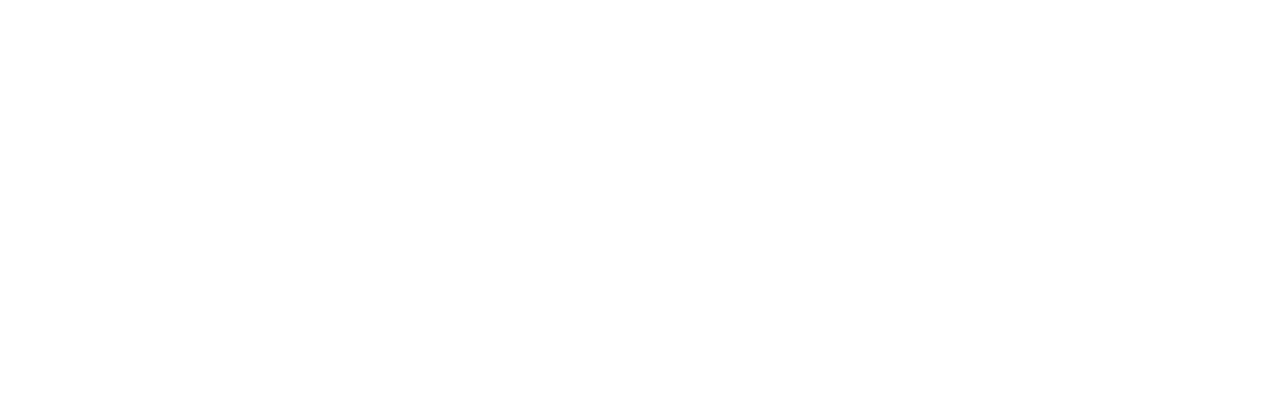
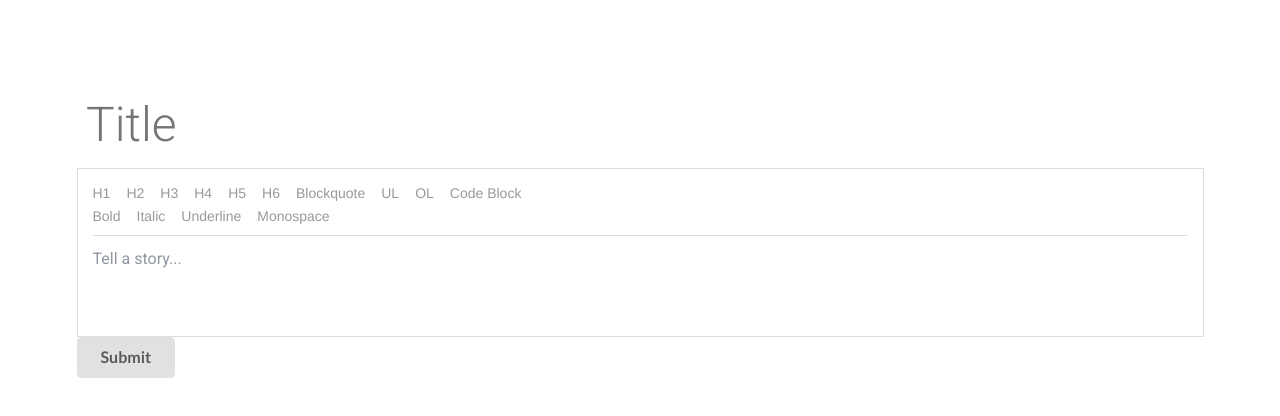
Before and after one commit to hrithiknaha/website-ap, a React app: page /blog/new in a window 1280 px wide. Built offline with nearby package versions, Linux system fonts and the light colour scheme; some packages are replaced by stand-ins of ours.

Commit message:
Add Draft.js

```diff
--- a/package.json
+++ b/package.json
@@ -6,6 +6,9 @@
 		"@testing-library/jest-dom": "^4.2.4",
 		"@testing-library/react": "^9.5.0",
 		"@testing-library/user-event": "^7.2.1",
+		"babel-polyfill": "^6.26.0",
+		"draft-js": "^0.11.7",
+		"firebase": "^7.18.0",
 		"node-sass": "^4.14.1",
 		"react": "^16.13.1",
 		"react-dom": "^16.13.1",
--- a/public/index.html
+++ b/public/index.html
@@ -9,7 +9,7 @@
 			name="description"
 			content="Web site created using create-react-app"
 		/>
-		<title>React App</title>
+		<title>Aditi Pandey</title>
 		<link
 			rel="stylesheet"
 			href="https://cdnjs.cloudflare.com/ajax/libs/semantic-ui/2.4.1/semantic.min.css"
--- /dev/null
+++ b/src/components/BlogNew.js
@@ -0,0 +1,52 @@
+import React, { useState } from 'react';
+import { projectFirestore } from '../firebase/config';
+
+import RichTextEditor from './RichTextEditor';
+
+const BlogNew = () => {
+	const [title, setTitle] = useState();
+	const [body, setBody] = useState();
+
+	const handleTitleChange = (e) => {
+		setTitle(e.target.value);
+	};
+
+	const handleBodyChange = (text) => {
+		setBody(text);
+	};
+
+	const handleSubmit = (e) => {
+		console.log('Submitting');
+		e.preventDefault();
+		projectFirestore.collection('blogs').add({
+			title,
+			body
+		});
+	};
+
+	return (
+		<div className='ui container'>
+			<form onSubmit={handleSubmit}>
+				<input
+					className='blog-new_title'
+					type='text'
+					name='title'
+					placeholder='Title'
+					onChange={handleTitleChange}
+				/>
+				{/* <textarea
+					className='blog-new_body'
+					name='body'
+					rows='10'
+					placeholder='Story goes here...'
+				></textarea> */}
+				<RichTextEditor handleBodyChange={handleBodyChange} />
+				<button class='ui button' type='submit'>
+					Submit
+				</button>
+			</form>
+		</div>
+	);
+};
+
+export default BlogNew;
--- a/src/components/Main.js
+++ b/src/components/Main.js
@@ -3,13 +3,15 @@ import { BrowserRouter, Switch, Route } from 'react-router-dom';
 
 import HomePage from './HomePage';
 import Blogs from './Blogs';
+import BlogNew from './BlogNew';
 
 const Main = () => {
 	return (
 		<BrowserRouter>
 			<Switch>
-				<Route exact path='/blogs' component={Blogs} />
+				<Route path='/blogs' component={Blogs} />
 				<Route exact path='/' component={HomePage} />
+				<Route path='/blog/new' component={BlogNew} />
 			</Switch>
 		</BrowserRouter>
 	);
--- /dev/null
+++ b/src/components/RichTextEditor.js
@@ -0,0 +1,211 @@
+import React, { Component } from 'react';
+import {
+	Editor,
+	EditorState,
+	getDefaultKeyBinding,
+	RichUtils,
+	convertToRaw
+} from 'draft-js';
+
+import 'draft-js/dist/Draft.css';
+
+class RichTextEditor extends React.Component {
+	constructor(props) {
+		super(props);
+		this.state = { editorState: EditorState.createEmpty() };
+
+		this.focus = () => this.refs.editor.focus();
+		this.onChange = (editorState) => {
+			const contentState = editorState.getCurrentContent();
+			console.log('content state', convertToRaw(contentState));
+			this.props.handleBodyChange(convertToRaw(contentState));
+			this.setState({ editorState });
+		};
+
+		this.handleKeyCommand = this._handleKeyCommand.bind(this);
+		this.mapKeyToEditorCommand = this._mapKeyToEditorCommand.bind(this);
+		this.toggleBlockType = this._toggleBlockType.bind(this);
+		this.toggleInlineStyle = this._toggleInlineStyle.bind(this);
+	}
+
+	_handleKeyCommand(command, editorState) {
+		const newState = RichUtils.handleKeyCommand(editorState, command);
+		if (newState) {
+			this.onChange(newState);
+			return true;
+		}
+		return false;
+	}
+
+	_mapKeyToEditorCommand(e) {
+		if (e.keyCode === 9 /* TAB */) {
+			const newEditorState = RichUtils.onTab(
+				e,
+				this.state.editorState,
+				4 /* maxDepth */
+			);
+			if (newEditorState !== this.state.editorState) {
+				this.onChange(newEditorState);
+			}
+			return;
+		}
+		return getDefaultKeyBinding(e);
+	}
+
+	_toggleBlockType(blockType) {
+		this.onChange(
+			RichUtils.toggleBlockType(this.state.editorState, blockType)
+		);
+	}
+
+	_toggleInlineStyle(inlineStyle) {
+		this.onChange(
+			RichUtils.toggleInlineStyle(this.state.editorState, inlineStyle)
+		);
+	}
+
+	render() {
+		const { editorState } = this.state;
+
+		// If the user changes block type before entering any text, we can
+		// either style the placeholder or hide it. Let's just hide it now.
+		let className = 'RichEditor-editor';
+		var contentState = editorState.getCurrentContent();
+		if (!contentState.hasText()) {
+			if (contentState.getBlockMap().first().getType() !== 'unstyled') {
+				className += ' RichEditor-hidePlaceholder';
+			}
+		}
+
+		return (
+			<div className='RichEditor-root'>
+				<BlockStyleControls
+					editorState={editorState}
+					onToggle={this.toggleBlockType}
+				/>
+				<InlineStyleControls
+					editorState={editorState}
+					onToggle={this.toggleInlineStyle}
+				/>
+				<div className={className} onClick={this.focus}>
+					<Editor
+						blockStyleFn={getBlockStyle}
+						customStyleMap={styleMap}
+						editorState={editorState}
+						handleKeyCommand={this.handleKeyCommand}
+						keyBindingFn={this.mapKeyToEditorCommand}
+						onChange={this.onChange}
+						placeholder='Tell a story...'
+						ref='editor'
+						spellCheck={true}
+					/>
+				</div>
+			</div>
+		);
+	}
+}
+
+// Custom overrides for "code" style.
+const styleMap = {
+	CODE: {
+		backgroundColor: 'rgba(0, 0, 0, 0.05)',
+		fontFamily: '"Inconsolata", "Menlo", "Consolas", monospace',
+		fontSize: 16,
+		padding: 2
+	}
+};
+
+function getBlockStyle(block) {
+	switch (block.getType()) {
+		case 'blockquote':
+			return 'RichEditor-blockquote';
+		default:
+			return null;
+	}
+}
+
+class StyleButton extends React.Component {
+	constructor() {
+		super();
+		this.onToggle = (e) => {
+			e.preventDefault();
+			this.props.onToggle(this.props.style);
+		};
+	}
+
+	render() {
+		let className = 'RichEditor-styleButton';
+		if (this.props.active) {
+			className += ' RichEditor-activeButton';
+		}
+
+		return (
+			<span className={className} onMouseDown={this.onToggle}>
+				{this.props.label}
+			</span>
+		);
+	}
+}
+
+const BLOCK_TYPES = [
+	{ label: 'H1', style: 'header-one' },
+	{ label: 'H2', style: 'header-two' },
+	{ label: 'H3', style: 'header-three' },
+	{ label: 'H4', style: 'header-four' },
+	{ label: 'H5', style: 'header-five' },
+	{ label: 'H6', style: 'header-six' },
+	{ label: 'Blockquote', style: 'blockquote' },
+	{ label: 'UL', style: 'unordered-list-item' },
+	{ label: 'OL', style: 'ordered-list-item' },
+	{ label: 'Code Block', style: 'code-block' }
+];
+
+const BlockStyleControls = (props) => {
+	const { editorState } = props;
+	const selection = editorState.getSelection();
+	const blockType = editorState
+		.getCurrentContent()
+		.getBlockForKey(selection.getStartKey())
+		.getType();
+
+	return (
+		<div className='RichEditor-controls'>
+			{BLOCK_TYPES.map((type) => (
+				<StyleButton
+					key={type.label}
+					active={type.style === blockType}
+					label={type.label}
+					onToggle={props.onToggle}
+					style={type.style}
+				/>
+			))}
+		</div>
+	);
+};
+
+var INLINE_STYLES = [
+	{ label: 'Bold', style: 'BOLD' },
+	{ label: 'Italic', style: 'ITALIC' },
+	{ label: 'Underline', style: 'UNDERLINE' },
+	{ label: 'Monospace', style: 'CODE' }
+];
+
+const InlineStyleControls = (props) => {
+	const currentStyle = props.editorState.getCurrentInlineStyle();
+
+	return (
+		<div className='RichEditor-controls'>
+			{INLINE_STYLES.map((type) => (
+				<StyleButton
+					key={type.label}
+					active={currentStyle.has(type.style)}
+					label={type.label}
+					onToggle={props.onToggle}
+					style={type.style}
+				/>
+			))}
+		</div>
+	);
+};
+
+export default RichTextEditor;
--- /dev/null
+++ b/src/firebase/config.js
@@ -0,0 +1,22 @@
+import * as firebase from 'firebase';
+
+import 'firebase/firestore';
+
+// Your web app's Firebase configuration
+var firebaseConfig = {
+	apiKey: 'AIzaSyAbd2KCuFE9gBgzfRLPnJxqxjIFTO6e4dU',
+	authDomain: 'website-ap-f62b6.firebaseapp.com',
+	databaseURL: 'https://website-ap-f62b6.firebaseio.com',
+	projectId: 'website-ap-f62b6',
+	storageBucket: 'website-ap-f62b6.appspot.com',
+	messagingSenderId: '140867126427',
+	appId: '1:140867126427:web:5a5b5173456df4eaa4323e',
+	measurementId: 'G-V9420TWY0T'
+};
+// Initialize Firebase
+firebase.initializeApp(firebaseConfig);
+firebase.analytics();
+
+const projectFirestore = firebase.firestore();
+
+export { projectFirestore };
--- /dev/null
+++ b/src/styles/components/_newBlog.scss
@@ -0,0 +1,30 @@
+.blog {
+	&-new {
+		&_title {
+			border: none;
+			outline: none;
+			width: 100%;
+			margin-top: 2em;
+			margin-bottom: 0.3em;
+			font-size: 3em;
+			font-weight: 100;
+			font-family: 'Roboto', sans-serif;
+			padding-left: 0.2em;
+
+			&:focus {
+				border-left: 2px solid #d4d4d5;
+			}
+		}
+
+		&_body {
+			border: none;
+			outline: none;
+			width: 100%;
+			height: 100vh;
+			padding: 0.6em;
+			font-size: 1em;
+			line-height: 1.6em;
+			font-family: 'Roboto', sans-serif;
+		}
+	}
+}
--- /dev/null
+++ b/src/styles/components/_richTextEditor.scss
@@ -0,0 +1,3 @@
+.header-one {
+	font-size: 3em;
+}
--- a/src/styles/styles.scss
+++ b/src/styles/styles.scss
@@ -1,7 +1,9 @@
 @import './vendor/reset';
 @import './vendor/fonts';
+@import './vendor/_richTextEditor';
 
 @import './tools/mixins';
 
 @import './components/homepage';
 @import './components/homeBody';
+@import './components/_newBlog';
--- a/src/styles/vendor/_reset.scss
+++ b/src/styles/vendor/_reset.scss
@@ -10,12 +10,6 @@ span,
 applet,
 object,
 iframe,
-h1,
-h2,
-h3,
-h4,
-h5,
-h6,
 p,
 blockquote,
 pre,
--- /dev/null
+++ b/src/styles/vendor/_richTextEditor.scss
@@ -0,0 +1,78 @@
+/**
+ * Copyright (c) Facebook, Inc. and its affiliates. All rights reserved.
+ *
+ * This file provided by Facebook is for non-commercial testing and evaluation
+ * purposes only. Facebook reserves all rights not expressly granted.
+ *
+ * THE SOFTWARE IS PROVIDED "AS IS", WITHOUT WARRANTY OF ANY KIND, EXPRESS OR
+ * IMPLIED, INCLUDING BUT NOT LIMITED TO THE WARRANTIES OF MERCHANTABILITY,
+ * FITNESS FOR A PARTICULAR PURPOSE AND NONINFRINGEMENT. IN NO EVENT SHALL
+ * FACEBOOK BE LIABLE FOR ANY CLAIM, DAMAGES OR OTHER LIABILITY, WHETHER IN AN
+ * ACTION OF CONTRACT, TORT OR OTHERWISE, ARISING FROM, OUT OF OR IN
+ * CONNECTION WITH THE SOFTWARE OR THE USE OR OTHER DEALINGS IN THE SOFTWARE.
+ */
+
+.RichEditor-root {
+	background: #fff;
+	border: 1px solid #ddd;
+	font-family: 'Georgia', serif;
+	font-size: 14px;
+	padding: 15px;
+}
+
+.RichEditor-editor {
+	border-top: 1px solid #ddd;
+	cursor: text;
+	font-size: 16px;
+	margin-top: 10px;
+	font-family: 'Roboto', sans-serif;
+}
+
+.RichEditor-editor .public-DraftEditorPlaceholder-root,
+.RichEditor-editor .public-DraftEditor-content {
+	margin: 0 -15px -15px;
+	padding: 15px;
+}
+
+.RichEditor-editor .public-DraftEditor-content {
+	min-height: 100px;
+}
+
+.RichEditor-hidePlaceholder .public-DraftEditorPlaceholder-root {
+	display: none;
+}
+
+// .RichEditor-editor .RichEditor-blockquote {
+// 	border-left: 5px solid #eee;
+// 	color: #666;
+// 	font-family: 'Hoefler Text', 'Georgia', serif;
+// 	font-style: italic;
+// 	margin: 16px 0;
+// 	padding: 10px 20px;
+// }
+
+.RichEditor-editor .public-DraftStyleDefault-pre {
+	background-color: rgba(0, 0, 0, 0.05);
+	font-family: 'Inconsolata', 'Menlo', 'Consolas', monospace;
+	font-size: 16px;
+	padding: 20px;
+}
+
+.RichEditor-controls {
+	font-family: 'Helvetica', sans-serif;
+	font-size: 14px;
+	margin-bottom: 5px;
+	user-select: none;
+}
+
+.RichEditor-styleButton {
+	color: #999;
+	cursor: pointer;
+	margin-right: 16px;
+	padding: 2px 0;
+	display: inline-block;
+}
+
+.RichEditor-activeButton {
+	color: #5890ff;
+}
```
Also changed, not shown: 1 other file. Lines whose indentation alone changed are shown as unchanged.
